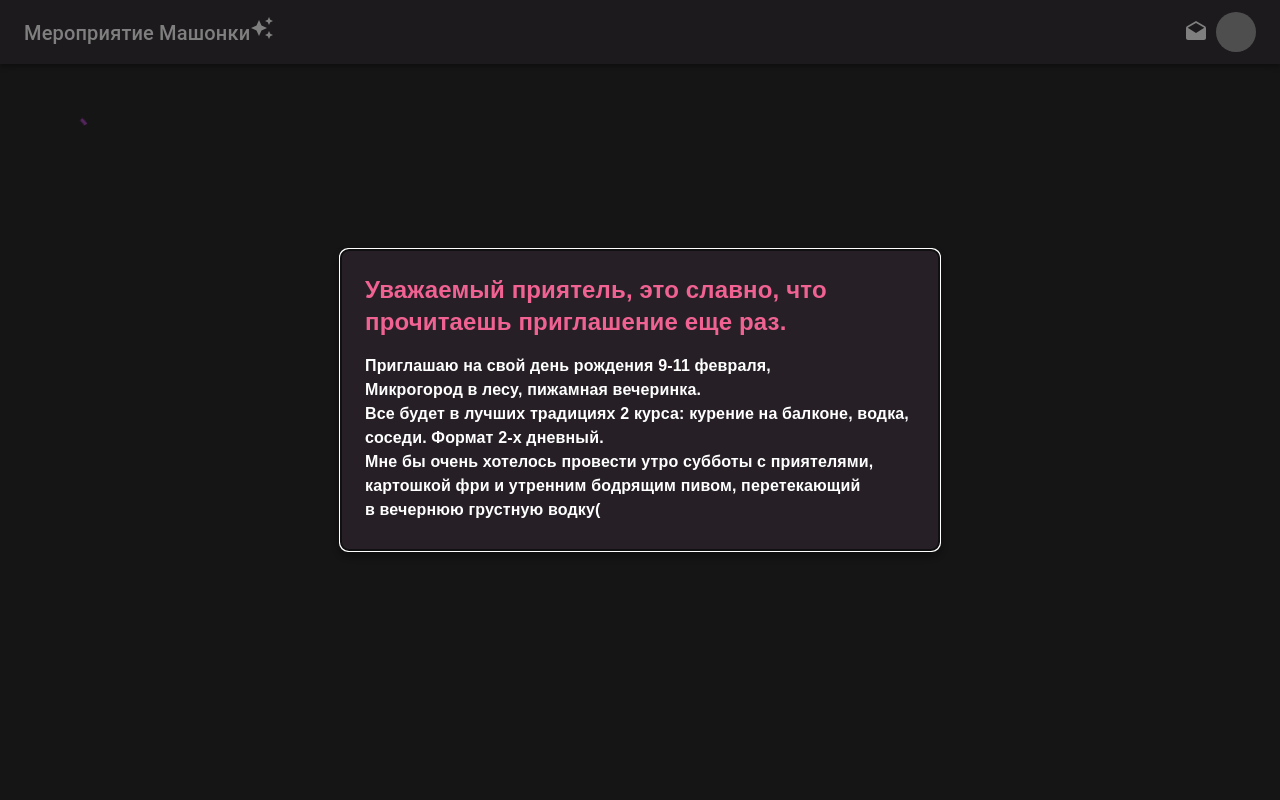
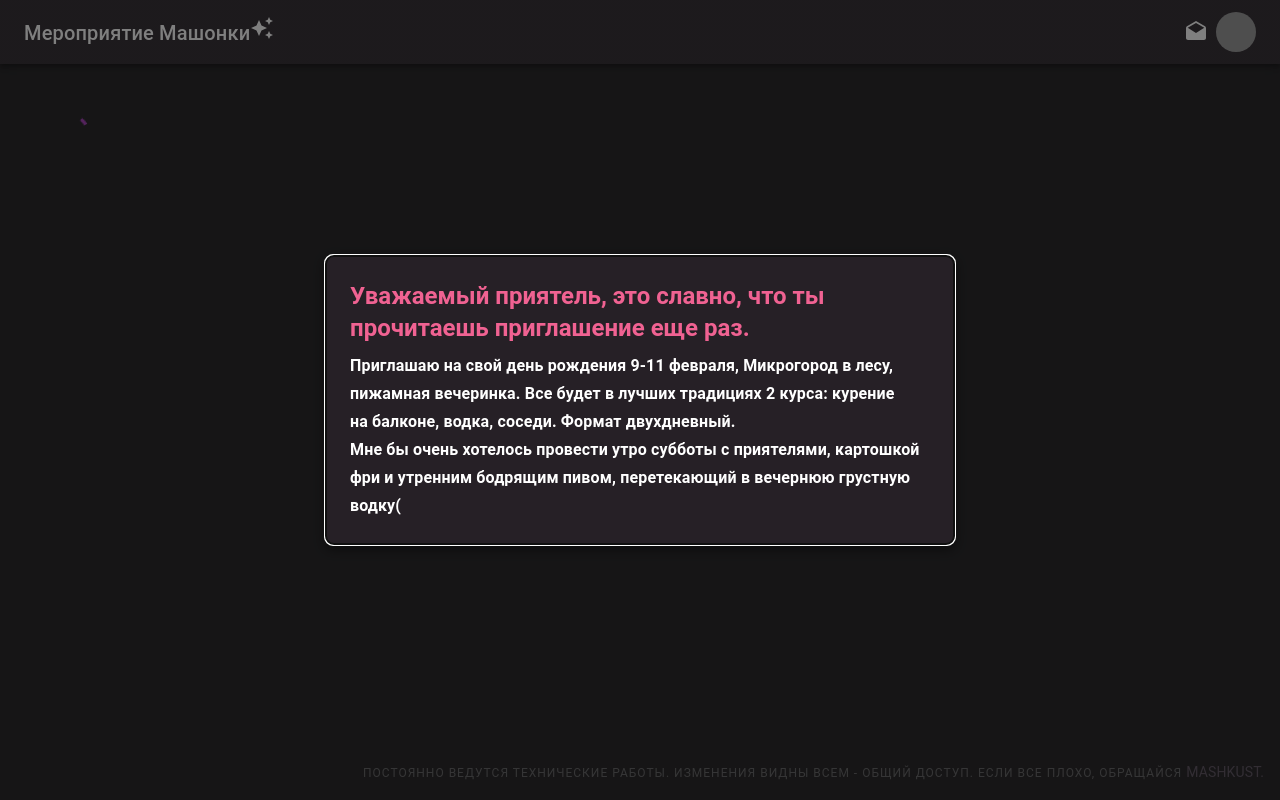
Before and after one commit to mashkust/mashkust.github.io, a React (Create React App) app: page / in a window 1280 px wide. Built offline with nearby package versions, Linux system fonts and the light colour scheme; no server answers; grey boxes are pictures that could not be loaded.

Commit message:
add rules

```diff
--- a/src/App.tsx
+++ b/src/App.tsx
@@ -3,15 +3,16 @@ import { Box } from "@mui/material";
 import { useEffect } from "react";
 import { useDispatch } from "react-redux";
 import CircularProgress from "@mui/material/CircularProgress";
+import { useAppSelector } from "./hooks/hooks";
+import { AppDispatch } from "./store/store";
 import List from "./components/list/list";
 import Menu from "./components/menu/menu";
-import { useAppSelector } from "./hooks/hooks";
 import Wishlists from "./components/wishlists/wishlists";
 import Modal from "./components/modal/modal";
-import { isFirstEntry, url } from "./const";
+import { url } from "./const";
 import { fetchWishlists } from "./store/wishlists-data";
 import Dialog from "./components/dialog/dialog";
-import { AppDispatch } from "./store/store";
+import Footer from "./components/footer/footer";
 
 const App: React.FC = () => {
   const dispatch = useDispatch<AppDispatch>();
@@ -46,6 +47,7 @@ const App: React.FC = () => {
         {!isLoading && <CircularProgress color="secondary" />}
         {isLoading && (!listOpen ? <Wishlists /> : <List id={listOpen} />)}
       </Box>
+      <Footer />
     </Box>
   );
 };
--- a/src/components/dialog/dialog.tsx
+++ b/src/components/dialog/dialog.tsx
@@ -8,9 +8,10 @@ import DialogTitle from "@mui/material/DialogTitle";
 import { useAppSelector } from "../../hooks/hooks";
 import { useDispatch } from "react-redux";
 import { deleteWishlist, setDialogOpen } from "../../store/wishlists-data";
+import { AppDispatch } from "../../store/store";
 
 const Dialog: React.FC = () => {
-  const dispatch = useDispatch();
+  const dispatch = useDispatch<AppDispatch>();
   const dialogOpen = useAppSelector((DATA) => DATA.dialogOpen);
 
   const handleClose = () => {
--- /dev/null
+++ b/src/components/footer/footer.tsx
@@ -0,0 +1,28 @@
+import * as React from "react";
+import {
+  AppBar,
+  Avatar,
+  Box,
+  IconButton,
+  Link,
+  Toolbar,
+  Tooltip,
+  Typography,
+} from "@mui/material";
+import AutoAwesomeIcon from "@mui/icons-material/AutoAwesome";
+import DraftsIcon from "@mui/icons-material/Drafts";
+
+const Footer: React.FC = () => {
+  return (
+    <Box flexGrow="1" position="fixed" bottom="0" m={2} right={0}>
+      <Typography variant="overline" lineHeight={0} sx={{ opacity: 0.3 }}>
+        Постоянно ведутся технические работы. Изменения видны всем - общий
+        доступ. Если все плохо, обращайcя&nbsp;
+        <Link href="https://t.me/mashkust" variant="body2" underline="none">
+          mashkust.
+        </Link>
+      </Typography>
+    </Box>
+  );
+};
+export default Footer;
--- a/src/components/list/list.tsx
+++ b/src/components/list/list.tsx
@@ -150,11 +150,13 @@ const List: React.FC<Wishlist> = ({ id }) => {
   const columns: GridColDef[] = [
     {
       field: "selected",
-      headerName: "✓",
+      headerName: "Занято ✓",
       type: "boolean",
-      minWidth: 80,
+      minWidth: 130,
       editable: true,
       filterable: false,
+      headerAlign: "center",
+      align: "center",
     },
     {
       field: "name",
@@ -188,6 +190,8 @@ const List: React.FC<Wishlist> = ({ id }) => {
       type: "number",
       minWidth: 150,
       editable: true,
+      headerAlign: "left",
+      align: "left",
     },
     {
       field: "actions",
--- a/src/components/menu/menu.tsx
+++ b/src/components/menu/menu.tsx
@@ -12,9 +12,10 @@ import {
 import AutoAwesomeIcon from "@mui/icons-material/AutoAwesome";
 import DraftsIcon from "@mui/icons-material/Drafts";
 import { setModalOpen } from "../../store/wishlists-data";
+import { AppDispatch } from "../../store/store";
 
 const Menu: React.FC = () => {
-  const dispatch = useDispatch();
+  const dispatch = useDispatch<AppDispatch>();
   const handleOpen = () => {
     dispatch(setModalOpen(true));
   };
--- a/src/components/modal/modal.tsx
+++ b/src/components/modal/modal.tsx
@@ -5,9 +5,11 @@ import { Modal as ModalStyle } from "@mui/base/Modal";
 import { useDispatch } from "react-redux";
 import { useAppSelector } from "../../hooks/hooks";
 import { setModalOpen } from "../../store/wishlists-data";
+import { AppDispatch } from "../../store/store";
+import { Typography } from "@mui/material";
 
 const Modal: React.FC = () => {
-  const dispatch = useDispatch();
+  const dispatch = useDispatch<AppDispatch>();
   const modalOpen = useAppSelector((DATA) => DATA.modalOpen);
 
   const handleClose = () => {
@@ -23,19 +25,19 @@ const Modal: React.FC = () => {
         onClose={handleClose}
         slots={{ backdrop: StyledBackdrop }}
       >
-        <ModalContent sx={{ width: 600 }}>
-          <h2 id="unstyled-modal-title" className="modal-title">
-            Уважаемый&nbsp;приятель, это&nbsp;славно, что прочитаешь приглашение
-            еще раз.
-          </h2>
-          <p id="unstyled-modal-description" className="modal-description">
+        <ModalContent sx={{ width: 630 }}>
+          <Typography variant="h5" fontWeight={600}>
+            Уважаемый&nbsp;приятель, это&nbsp;славно, что ты прочитаешь
+            приглашение еще раз.
+          </Typography>
+          <Typography variant="subtitle1" color="white" fontWeight={600}>
             Приглашаю на свой день рождения 9-11&nbsp;февраля,
-            Микрогород&nbsp;в&nbsp;лесу, пижамная вечеринка. <br /> Все будет в
-            лучших традициях 2 курса: курение на&nbsp;балконе, водка, соседи.
-            Формат 2-х&nbsp;дневный. <br /> Мне&nbsp;бы очень хотелось провести
-            утро субботы&nbsp;с приятелями, картошкой фри и утренним бодрящим
-            пивом, перетекающий в&nbsp;вечернюю грустную водку(
-          </p>
+            Микрогород&nbsp;в&nbsp;лесу, пижамная вечеринка. Все будет в лучших
+            традициях 2 курса: курение на&nbsp;балконе, водка, соседи. Формат
+            двухдневный. <br /> Мне&nbsp;бы очень хотелось провести утро
+            субботы&nbsp;с приятелями, картошкой фри и утренним бодрящим пивом,
+            перетекающий в&nbsp;вечернюю грустную водку(
+          </Typography>
         </ModalContent>
       </BaseModal>
     </div>
@@ -89,20 +91,6 @@ const ModalContent = styled("div")(
     box-shadow: 0 4px 12px rgb(0 0 0 / 0.5);
     padding: 24px;
     color: ${theme.palette.success.main};
-
-    & .modal-title {
-      margin: 0;
-      line-height: 2rem;
-      margin-bottom: 8px;
-    }
-
-    & .modal-description {
-      margin: 0;
-      line-height: 1.5rem;
-      font-weight: 600;
-      color: white;
-      margin-bottom: 4px;
-    }
   `
 );
 
--- a/src/components/wishlists/wishlists-item/wishlists-item.tsx
+++ b/src/components/wishlists/wishlists-item/wishlists-item.tsx
@@ -11,9 +11,11 @@ import {
   setListOpen,
 } from "../../../store/wishlists-data";
 import { useState } from "react";
+import { useAppSelector } from "../../../hooks/hooks";
+import { AppDispatch } from "../../../store/store";
 
 const WishlistsItem: React.FC<Wishlist> = ({ name, id }) => {
-  const dispatch = useDispatch();
+  const dispatch = useDispatch<AppDispatch>();
   const [isFocus, setIsFocus] = useState(false);
 
   const DemoPaper = styled(Paper)(({ theme }) => ({
@@ -51,11 +53,7 @@ const WishlistsItem: React.FC<Wishlist> = ({ name, id }) => {
   };
 
   return (
-    <Box
-      margin="20px"
-      onMouseOver={handleMouseOver}
-      onMouseOut={handleMouseOut}
-    >
+    <Box m={1.5} onMouseOver={handleMouseOver} onMouseOut={handleMouseOut}>
       <DemoPaper
         sx={{
           height: "200px",
--- a/src/components/wishlists/wishlists.tsx
+++ b/src/components/wishlists/wishlists.tsx
@@ -6,9 +6,10 @@ import { Wishlist } from "../../type";
 import WishlistsItem from "./wishlists-item/wishlists-item";
 import AddIcon from "@mui/icons-material/Add";
 import { addWishlist } from "../../store/wishlists-data";
+import { AppDispatch } from "../../store/store";
 
 const Wishlists: React.FC = () => {
-  const dispatch = useDispatch();
+  const dispatch = useDispatch<AppDispatch>();
   const wishlists = useAppSelector((DATA) => DATA.wishlists);
   const handleAddWishlist = () => {
     dispatch(addWishlist());
@@ -34,6 +35,7 @@ const Wishlists: React.FC = () => {
         sx={{
           marginTop: "80px",
         }}
+        disabled={wishlists.length > 11}
       >
         <AddIcon />
       </Fab>
```
